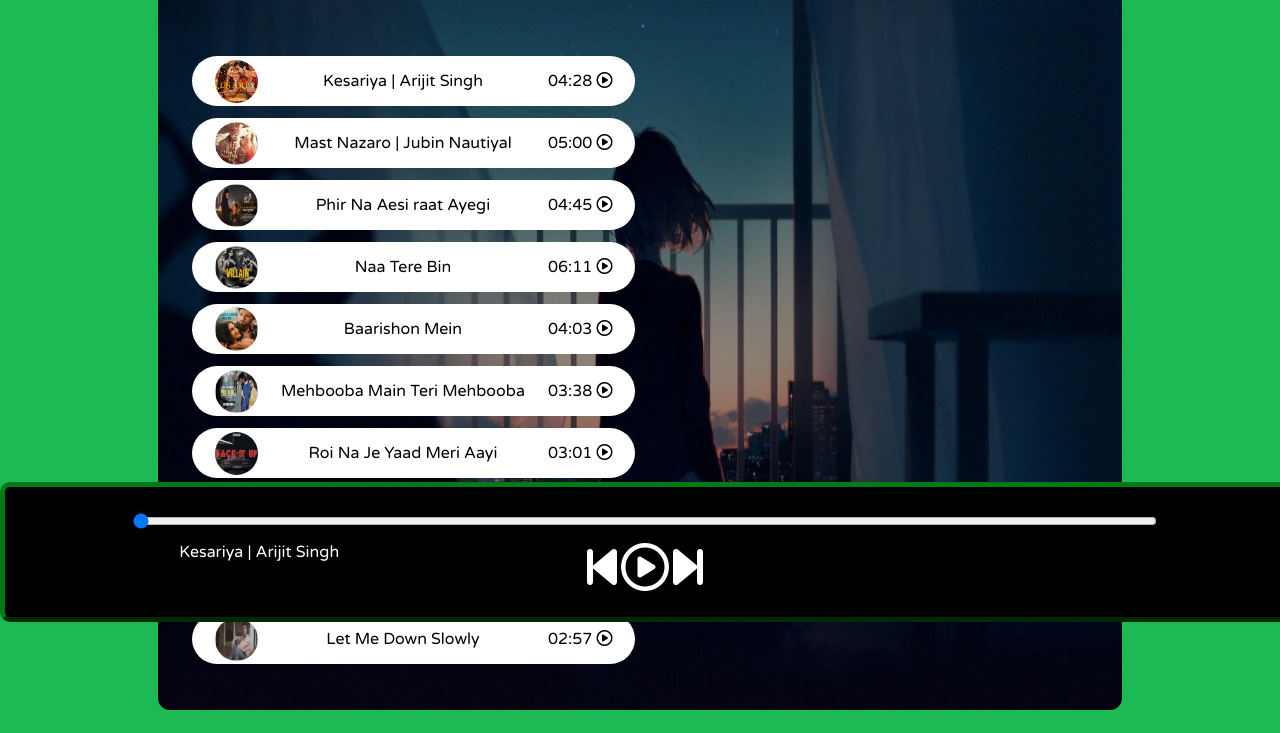
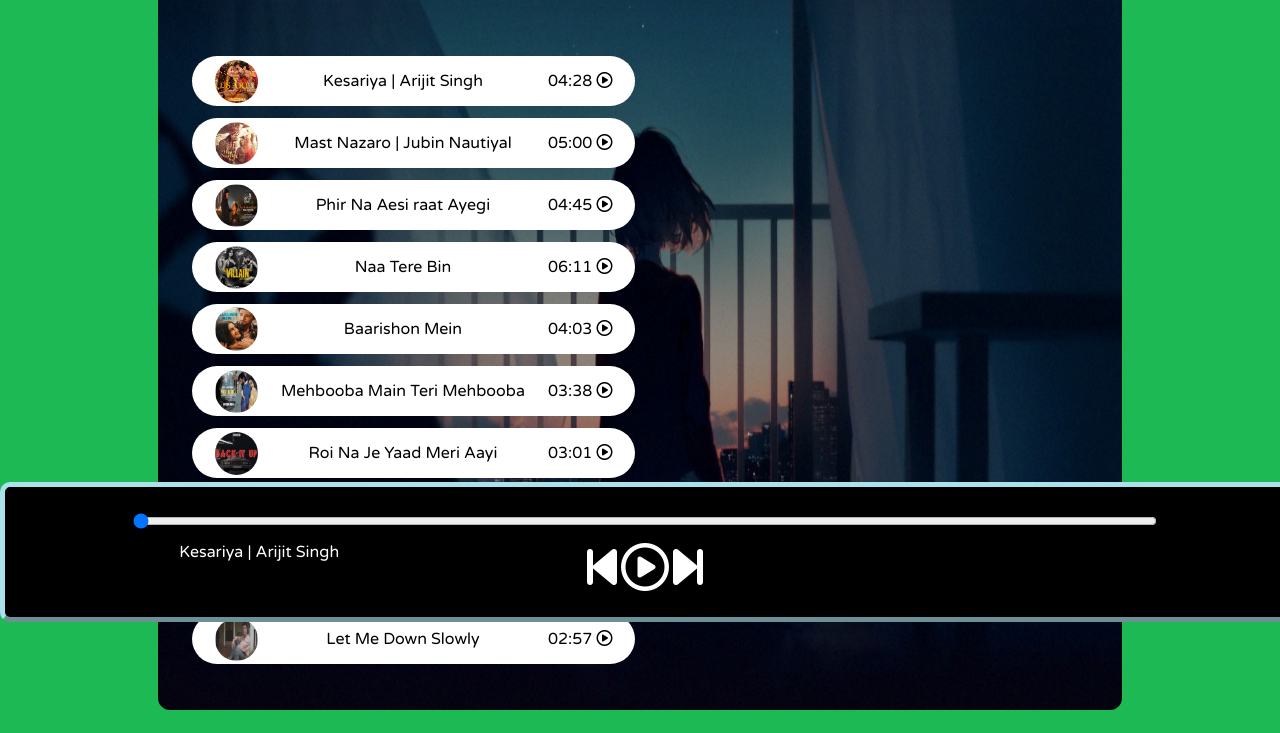
Before and after one commit to Prashant31s/spotify, a plain HTML site: page index.html in a window 1280 px wide. Shown: the part 178-911 px from the top of the page. Drawn offline with Linux system fonts and the light colour scheme.

Commit message:
Update style.css

```diff
--- a/style.css
+++ b/style.css
@@ -67,7 +67,7 @@ nav ul li{
     align-items: center;
     flex-direction: column;
     border-style: outset;
-    border-color: rgba(0, 128, 21, 0.952);
+    border-color: rgb(170, 225, 235);
     border-width: 5px;
     border-radius: 10px;
 }
```
